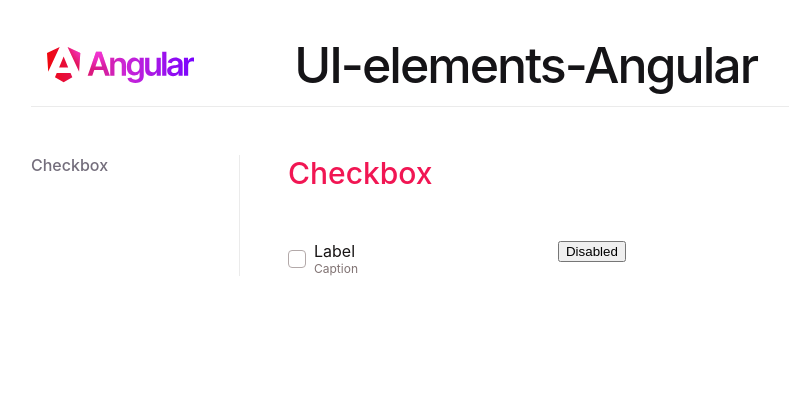
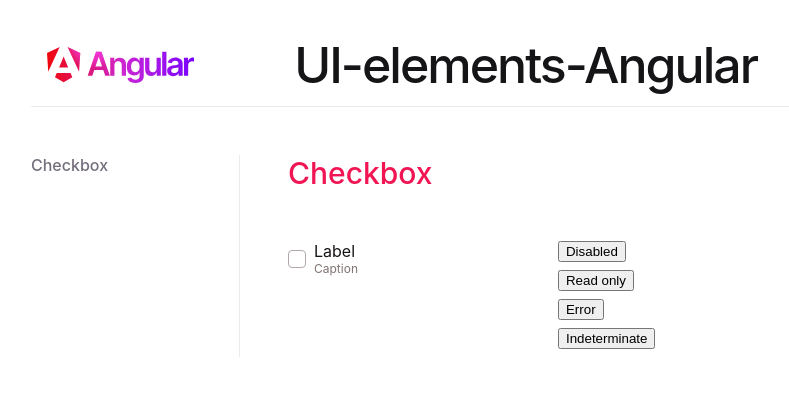
Before and after one commit to pichuzhkinaen/UI-elements-Angular, an Angular app: page / in a window 1280 px wide. Shown: the top 396 px of the page, without its empty margins (25-814 px from the left). Built offline with nearby package versions, Linux system fonts and the light colour scheme.

Commit message:
added readOnly state

```diff
--- a/src/app/components/checkbox/checkbox.component.html
+++ b/src/app/components/checkbox/checkbox.component.html
@@ -1,6 +1,7 @@
 <label class="checkbox"
        [class.checkbox--checked]="value"
-       [class.checkbox--disabled]="disabled">
+       [class.checkbox--disabled]="disabled"
+       [class.checkbox--readOnly]="readOnly">
     <span class="checkbox__wrapper-input">
         <input
             #inputElement
--- a/src/app/components/checkbox/checkbox.component.scss
+++ b/src/app/components/checkbox/checkbox.component.scss
@@ -69,7 +69,8 @@
         }
     }
 
-    &--disabled {
+    &--disabled,
+    &--readOnly {
         opacity: 0.5;
     }
 }
--- a/src/app/tabs/tabs.component.html
+++ b/src/app/tabs/tabs.component.html
@@ -17,8 +17,9 @@
                 </app-checkbox>
                 <div class="control">
                     <button class="control__button" (click)="setDisabled()">Disabled</button>
-                    <!-- <button class="control__button" (click)="setReadOnly()">Read only</button>
-                    <button class="control__button" (click)="setIndeterminate()">Indeterminate</button> -->
+                    <button class="control__button" (click)="setReadOnly()">Read only</button>
+                    <button class="control__button" (click)="setError()">Error</button>
+                    <button class="control__button" (click)="setIndeterminate()">Indeterminate</button>
                 </div>
             </div>
 
--- a/src/app/tabs/tabs.component.ts
+++ b/src/app/tabs/tabs.component.ts
@@ -46,4 +46,16 @@ export class TabsComponent implements DoCheck {
         }
         this.form.updateValueAndValidity();
 	}
+
+	public setReadOnly(): void {
+		this.readOnly = !this.readOnly;
+	}
+
+	public setError(): void {
+
+	}
+
+	public setIndeterminate(): void {
+
+	}
 }
```
